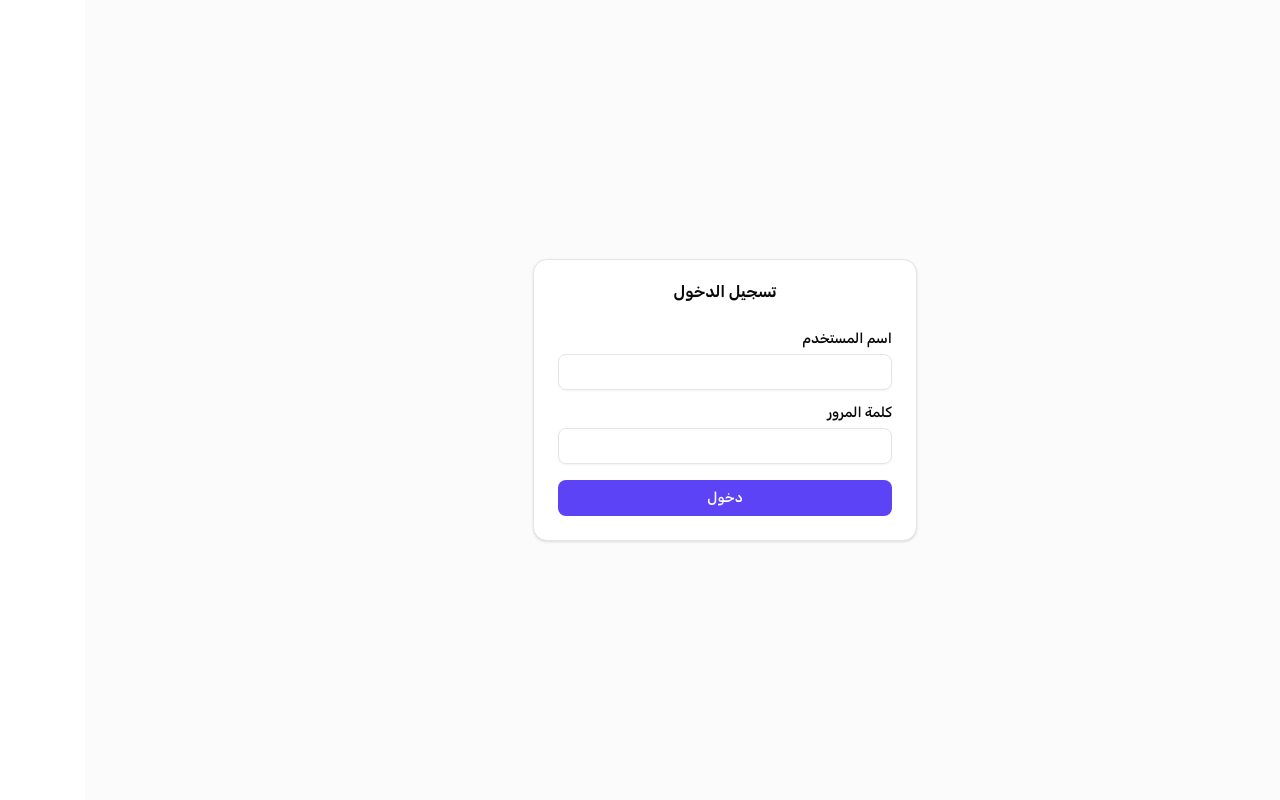
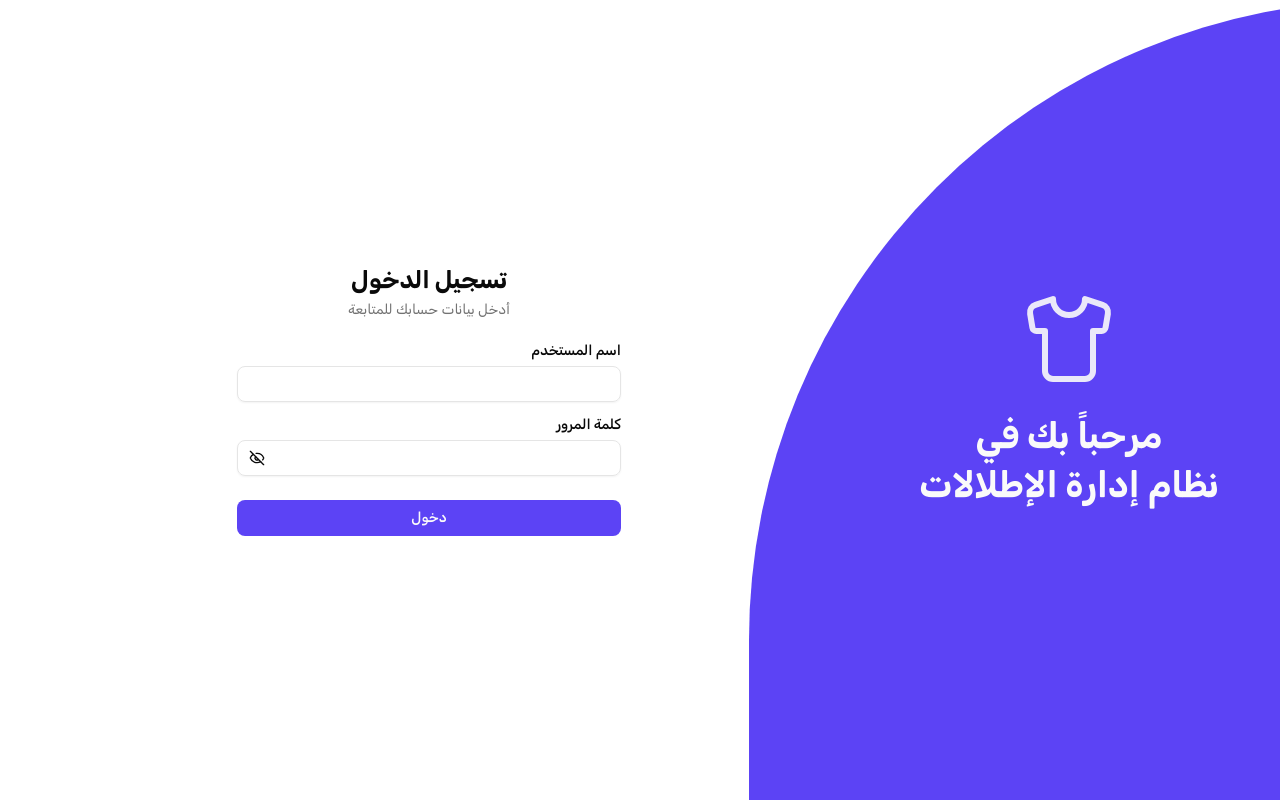
Before and after one commit to mohammed-r9/outfit-js, a React (Vite) app in the folder frontend/: page /login in a window 1280 px wide. Built offline with nearby package versions, Linux system fonts and the light colour scheme.

Commit message:
updated the login page

```diff
--- a/frontend/src/App.js
+++ /dev/null
@@ -1,18 +0,0 @@
-"use strict";
-Object.defineProperty(exports, "__esModule", { value: true });
-var react_router_dom_1 = require("react-router-dom");
-var OutfitsList_1 = require("./pages/OutfitsList");
-var AddOutfit_1 = require("./pages/AddOutfit");
-var EditOutfit_1 = require("./pages/EditOutfit");
-var login_form_1 = require("./components/login-form");
-function App() {
-    return (<react_router_dom_1.BrowserRouter>
-			<react_router_dom_1.Routes>
-				<react_router_dom_1.Route path="/" element={<OutfitsList_1.default />}/>
-				<react_router_dom_1.Route path="/add" element={<AddOutfit_1.default />}/>
-				<react_router_dom_1.Route path="/edit/:id" element={<EditOutfit_1.default />}/>
-				<react_router_dom_1.Route path="login" element={<login_form_1.default />}/>
-			</react_router_dom_1.Routes>
-		</react_router_dom_1.BrowserRouter>);
-}
-exports.default = App;
--- a/frontend/src/components/login-form.tsx
+++ b/frontend/src/components/login-form.tsx
@@ -1,11 +1,11 @@
 import { useState } from "react"
-import { Card, CardContent, CardHeader, CardTitle } from "@/components/ui/card"
 import { Input } from "@/components/ui/input"
 import { Label } from "@/components/ui/label"
 import { Button } from "@/components/ui/button"
 import { useAtom } from "jotai"
 import { isAuth } from "@/lib/authStore"
 import { useNavigate } from "react-router-dom"
+import { Eye, EyeOff, Shirt } from "lucide-react"
 
 type Props = {}
 const credentials = { username: "admin", password: "admin" }
@@ -18,8 +18,8 @@ export default function Login({ }: Props) {
 	})
 	const [error, setError] = useState<string | null>(null)
 	const [isAuthed, setIsAuthed] = useAtom(isAuth)
+	const [isPasswordShown, setIsPasswordShown] = useState(false)
 	if (isAuthed) navigate("/", { replace: true })
-
 
 	function handleChange(e: React.ChangeEvent<HTMLInputElement>) {
 		const { name, value } = e.target
@@ -41,14 +41,23 @@ export default function Login({ }: Props) {
 	}
 
 	return (
-		<div className="min-h-screen flex items-center justify-center bg-muted/40">
-			<form onSubmit={handleSubmit} className="w-full max-w-sm">
-				<Card>
-					<CardHeader>
-						<CardTitle className="text-center">تسجيل الدخول</CardTitle>
-					</CardHeader>
+		<div className="min-h-screen flex" dir="rtl">
+			{/* Left side — branding */}
+			<div className="hidden lg:flex w-1/2 bg-primary flex-col items-center justify-center gap-6 p-12 text-primary-foreground rounded-tl-full">
+				<Shirt className="w-24 h-24 opacity-90" strokeWidth={1.5} />
+				<h1 className="text-4xl font-bold text-center leading-snug">
+					مرحباً بك في<br />نظام إدارة الإطلالات
+				</h1>
+			</div>
 
-					<CardContent className="space-y-4">
+			<div className="flex w-full lg:w-1/2 items-center justify-center p-8">
+				<form onSubmit={handleSubmit} className="w-full max-w-sm space-y-6">
+					<div className="space-y-1 text-center">
+						<h2 className="text-2xl font-bold">تسجيل الدخول</h2>
+						<p className="text-muted-foreground text-sm">أدخل بيانات حسابك للمتابعة</p>
+					</div>
+
+					<div className="space-y-4">
 						<div className="space-y-2">
 							<Label htmlFor="username">اسم المستخدم</Label>
 							<Input
@@ -60,24 +69,31 @@ export default function Login({ }: Props) {
 							/>
 						</div>
 
-						<div className="space-y-2">
+						<div className="space-y-2 relative">
 							<Label htmlFor="password">كلمة المرور</Label>
 							<Input
 								id="password"
 								name="password"
-								type="password"
+								type={isPasswordShown ? "text" : "password"}
 								value={form.password}
 								onChange={handleChange}
 								required
 							/>
+							<Button type="button" variant={"ghost"} className="absolute left-0 hover:bg-background/0" onClick={() => setIsPasswordShown(prev => !prev)}>
+								{
+									isPasswordShown ? <Eye /> : <EyeOff />
+								}
+							</Button>
 						</div>
-						<p className="text-destructive text-sm">{error}</p>
+
+						{error && <p className="text-destructive text-sm">{error}</p>}
+
 						<Button type="submit" className="w-full">
 							دخول
 						</Button>
-					</CardContent>
-				</Card>
-			</form>
+					</div>
+				</form>
+			</div>
 		</div>
 	)
 }
--- a/frontend/src/components/outfit-card.tsx
+++ b/frontend/src/components/outfit-card.tsx
@@ -17,7 +17,6 @@ import {
 	seasonLabels,
 	genderLabels,
 } from "@/lib/outfits"
-import { cn } from "@/lib/utils"
 
 type OutfitCardProps = {
 	outfit: Outfit
@@ -26,7 +25,7 @@ type OutfitCardProps = {
 
 const API_URL = "http://localhost:8080/api"
 
-async function updateQuantity(newQuantity, stateSetter, id) {
+async function updateQuantity(newQuantity: any, stateSetter: any, id: any) {
 	try {
 		const response = await fetch(`${API_URL}/outfits/${id}/quantity`, {
 			method: "PATCH",
--- a/frontend/src/main.js
+++ /dev/null
@@ -1,9 +0,0 @@
-"use strict";
-Object.defineProperty(exports, "__esModule", { value: true });
-var react_1 = require("react");
-var client_1 = require("react-dom/client");
-require("./index.css");
-var App_tsx_1 = require("./App.tsx");
-(0, client_1.createRoot)(document.getElementById('root')).render(<react_1.StrictMode>
-    <App_tsx_1.default />
-  </react_1.StrictMode>);
--- a/frontend/vite.config.js
+++ /dev/null
@@ -1,22 +0,0 @@
-"use strict";
-Object.defineProperty(exports, "__esModule", { value: true });
-var vite_1 = require("vite");
-var plugin_react_1 = require("@vitejs/plugin-react");
-var path_1 = require("path");
-var vite_2 = require("@tailwindcss/vite");
-// https://vite.dev/config/
-exports.default = (0, vite_1.defineConfig)({
-    resolve: {
-        alias: {
-            "@": path_1.default.resolve(__dirname, "src"),
-        },
-    },
-    plugins: [
-        (0, plugin_react_1.default)({
-            babel: {
-                plugins: [["babel-plugin-react-compiler"]],
-            },
-        }),
-        (0, vite_2.default)(),
-    ],
-});
```
Also changed, not shown: 2 other files (tests, documents, lock files or other folders).
